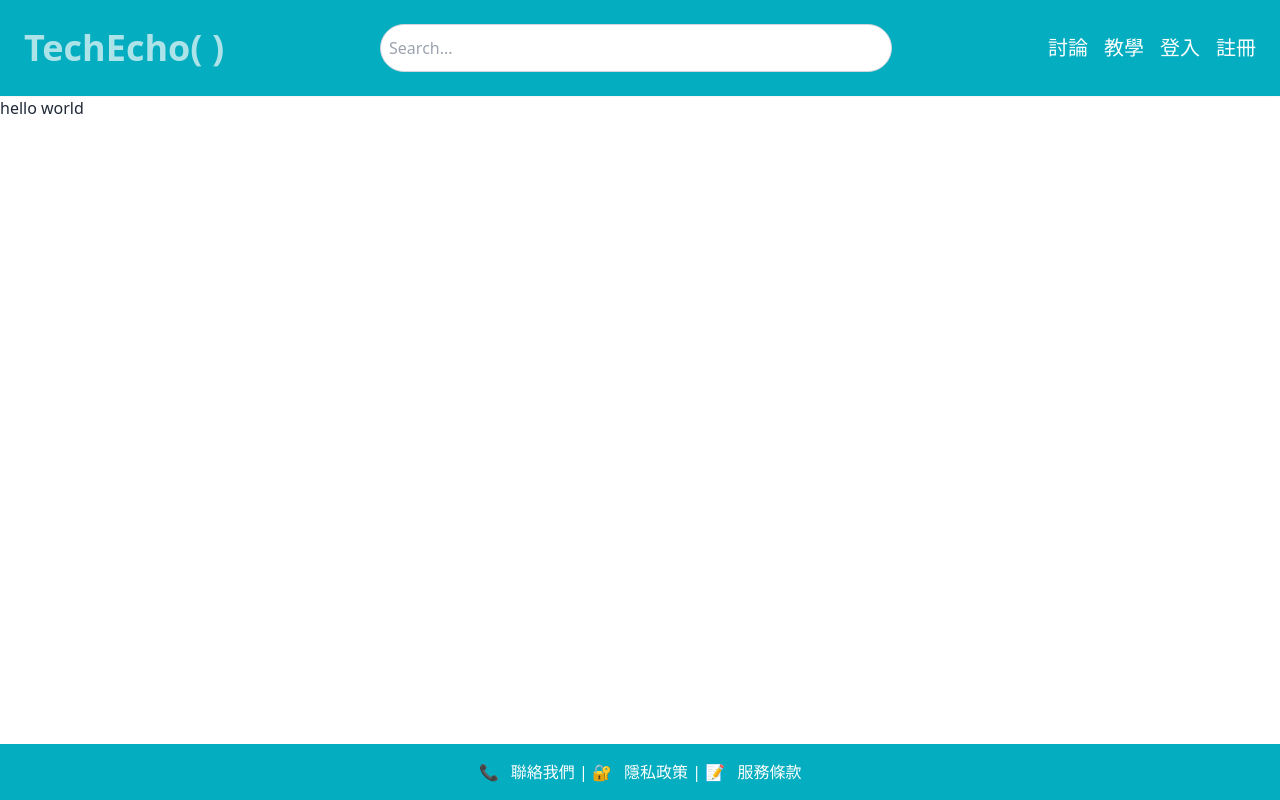
After one commit to sabina726/17th-TechEcho, a Django app: page /nav in a window 1280 px wide. The commit adds this page. Run offline with Django 5.2, Linux system fonts and the light colour scheme; style sheets or scripts are compiled from the project's sources.

Commit message:
feat: add a search box in the upper column and change the footer pattern

```diff
--- a/home/templates/home/index.html
+++ b/home/templates/home/index.html
@@ -1,6 +1,7 @@
 {% extends "layouts/base.html" %}
 
 {% block content %}
+
 <div class="flex items-center justify-center min-h-screen">
     <div class="relative w-full max-w-xl px-2">
         <input type="text" class="w-full p-2 pr-10 border border-gray-300 h-14 rounded-3xl mt-28" placeholder="Search...">
--- /dev/null
+++ b/home/templates/home/nav.html
@@ -0,0 +1,5 @@
+{% extends "shared/search.html" %}
+
+{% block content %}
+<h1>hello world</h1>
+{% endblock content %}
--- a/home/urls.py
+++ b/home/urls.py
@@ -4,4 +4,5 @@ from . import views
 
 urlpatterns = [
     path("", views.index, name="index"),
+    path("nav", views.nav, name="nav"),
 ]
--- a/home/views.py
+++ b/home/views.py
@@ -3,3 +3,7 @@ from django.shortcuts import render
 
 def index(req):
     return render(req, "home/index.html")
+
+
+def nav(req):
+    return render(req, "home/nav.html")
--- /dev/null
+++ b/templates/shared/search.html
@@ -0,0 +1,72 @@
+{% load static %}
+<!DOCTYPE html>
+<html lang="en">
+<head>
+    <meta charset="UTF-8">
+    <meta http-equiv="X-UA-Compatible" content="IE=edge">
+    <meta name="viewport" content="width=device-width, initial-scale=1.0">
+    <link href="{% static 'styles/style.css' %}" rel="stylesheet">
+    <script src="{% static 'scripts/app.js' %}" defer></script>
+    <title>Nav</title>
+</head>
+<body>
+<nav class="sticky top-0 left-0 w-full p-6 shadow-sm bg-blue-1" x-data="{ open: false, submenuOpen: false }" @resize.window="if (window.innerWidth > 768) open = false">
+    <div class="flex items-center justify-between">
+        <div class="text-4xl font-bold text-white animate-pulse whitespace-nowrap">
+            <a href="/">TechEcho( )</a>
+        </div>
+
+        <div class="relative flex-grow max-w-lg mx-4">
+            <input
+                type="text"
+                placeholder="Search..."
+                class="w-full h-12 p-2 pr-6 border border-gray-300 rounded-3xl"
+            />
+            <i class="absolute bottom-4 right-5 fa-solid fa-magnifying-glass"></i>
+
+        </div>
+        <button @click="open = !open" class="relative text-xl text-white md:hidden whitespace-nowrap">選單</button>
+        <ul class="hidden space-x-4 text-xl text-white md:flex">
+            <li class="relative">
+                <a href="#" @click="submenuOpen = !submenuOpen" class="transition duration-300 ease-in-out hover:text-green-3">討論</a>
+                <ul x-show="submenuOpen" @click.away="submenuOpen = false" class="absolute left-0 z-20 mt-8 shadow-lg text-green-3 w-60 bg-vanilla-5" style="display: none;">
+                    <li><a href="#" class="block px-4 py-2 transition duration-300 ease-in-out hover:bg-green-4">發問</a></li>
+                    <li><a href="#" class="block px-4 py-2 transition duration-300 ease-in-out hover:bg-green-4">看問題</a></li>
+                </ul>
+            </li>
+            <li><a href="#" class="transition duration-300 ease-in-out hover:text-green-3">教學</a></li>
+            <li><a href="#" class="transition duration-300 ease-in-out hover:text-green-3">登入</a></li>
+            <li><a href="#" class="transition duration-300 ease-in-out hover:text-green-3">註冊</a></li>
+        </ul>
+    </div>
+
+    <ul class="absolute right-0 z-10 w-full mt-6 text-lg shadow-lg bg-vanilla-5"
+        x-show="open"
+        @click.away="open = false"
+        style="display: none;">
+        <li @click="submenuOpen = !submenuOpen">
+            <a href="#" class="block px-4 py-2 transition duration-300 ease-in-out text-green-3 hover:bg-green-4">討論</a>
+            <ul x-show="submenuOpen" class="mt-2 ml-4">
+                <li><a href="#" class="block px-4 py-2 transition duration-300 ease-in-out text-green-3 hover:bg-green-4">發問</a></li>
+                <li><a href="#" class="block px-4 py-2 transition duration-300 ease-in-out text-green-3 hover:bg-green-4">看問題</a></li>
+            </ul>
+        </li>
+        <li><a href="#" class="block px-4 py-2 transition duration-300 ease-in-out text-green-3 hover:bg-green-4">教學</a></li>
+        <li><a href="#" class="block px-4 py-2 transition duration-300 ease-in-out text-green-3 hover:bg-green-4">登入</a></li>
+        <li><a href="#" class="block px-4 py-2 transition duration-300 ease-in-out text-green-3 hover:bg-green-4">註冊</a></li>
+    </ul>
+</nav>
+<div>
+    {% block content %}
+    {% endblock  %}
+</div>
+
+<footer class="fixed bottom-0 left-0 w-full p-4 text-center text-white bg-blue-1">
+    <p>
+        <a href="#" class="transition duration-300 ease-in-out hover:text-green-3">📞 &ensp;聯絡我們</a> |
+        <a href="#" class="transition duration-300 ease-in-out hover:text-green-3">🔐 &ensp;隱私政策</a> |
+        <a href="#" class="transition duration-300 ease-in-out hover:text-green-3">📝 &ensp;服務條款</a>
+    </p>
+</footer>
+</body>
+</html>
```
Also changed, not shown: templates/layouts/base.html (+4 -4 lines), templates/navbar.html (deleted, +0 -40 lines), 2 other files.
